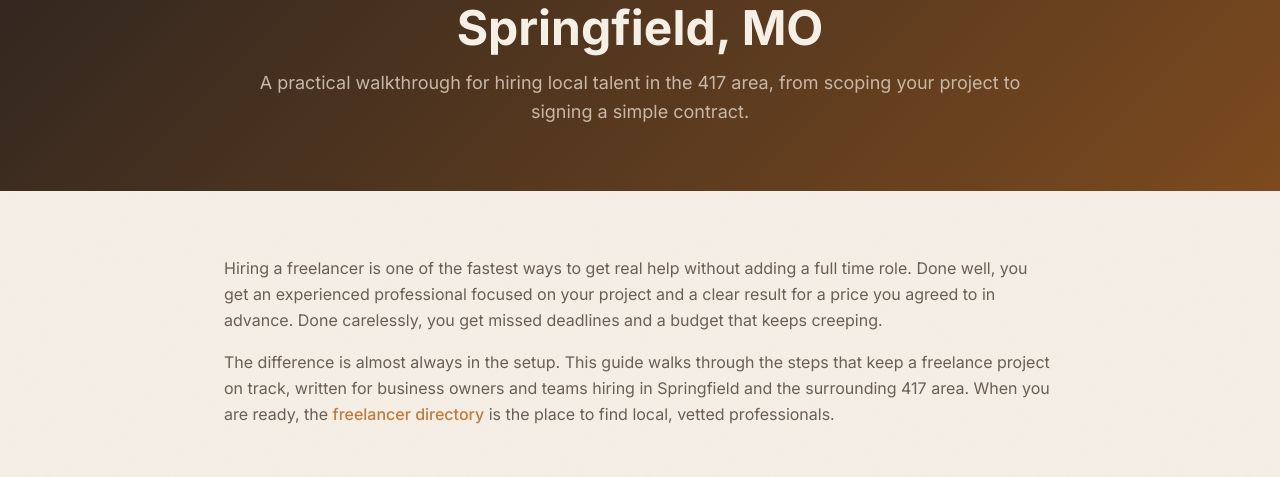
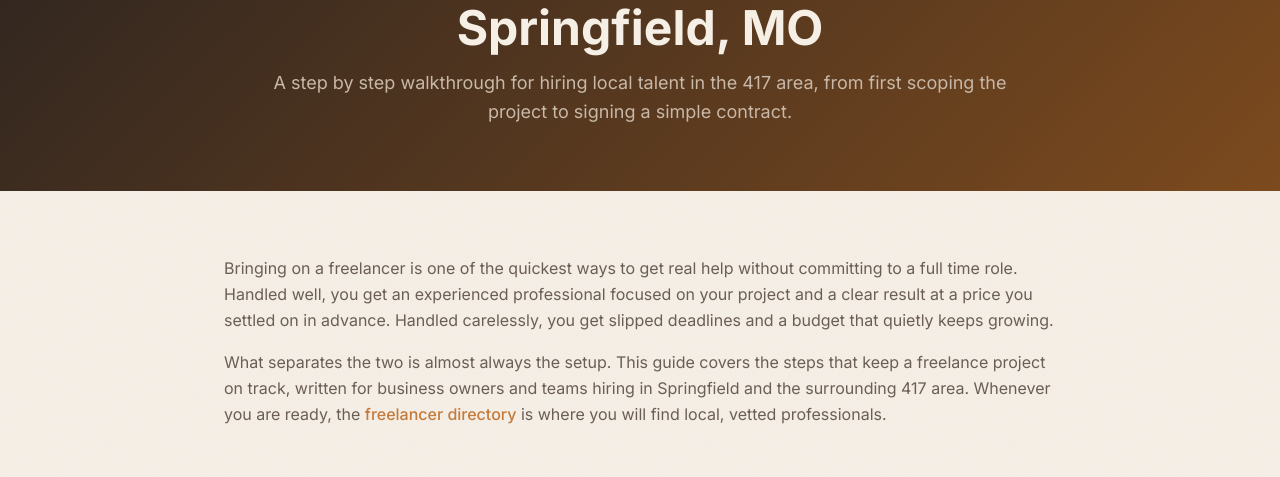
Before and after one commit to DeliverDigital-WebsiteAgency/417-freelancers, a Next.js app: page /how-to-hire-a-freelancer in a window 1280 px wide. Shown: the part 221-698 px from the top of the page. Built offline with nearby package versions, Linux system fonts and the light colour scheme; no server answers.

Commit message:
Reword how-to-hire guide hero and intro copy for freshness

```diff
--- a/src/app/how-to-hire-a-freelancer/page.tsx
+++ b/src/app/how-to-hire-a-freelancer/page.tsx
@@ -177,7 +177,7 @@ export default function HowToHirePage() {
             How to Hire a Freelancer in Springfield, MO
           </h1>
           <p className="text-lg leading-relaxed" style={{ color: "#C8B8A8" }}>
-            A practical walkthrough for hiring local talent in the 417 area, from scoping your project to signing a simple contract.
+            A step by step walkthrough for hiring local talent in the 417 area, from first scoping the project to signing a simple contract.
           </p>
         </div>
       </section>
@@ -186,14 +186,14 @@ export default function HowToHirePage() {
         {/* Intro */}
         <div className="mb-14 space-y-4 text-base leading-relaxed" style={{ color: "#6B5E55" }}>
           <p>
-            Hiring a freelancer is one of the fastest ways to get real help without adding a full time role. Done well, you get an experienced professional focused on your project and a clear result for a price you agreed to in advance. Done carelessly, you get missed deadlines and a budget that keeps creeping.
+            Bringing on a freelancer is one of the quickest ways to get real help without committing to a full time role. Handled well, you get an experienced professional focused on your project and a clear result at a price you settled on in advance. Handled carelessly, you get slipped deadlines and a budget that quietly keeps growing.
           </p>
           <p>
-            The difference is almost always in the setup. This guide walks through the steps that keep a freelance project on track, written for business owners and teams hiring in Springfield and the surrounding 417 area. When you are ready, the{" "}
+            What separates the two is almost always the setup. This guide covers the steps that keep a freelance project on track, written for business owners and teams hiring in Springfield and the surrounding 417 area. Whenever you are ready, the{" "}
             <Link href="/directory" className="font-medium" style={{ color: "#C47A3A" }}>
               freelancer directory
             </Link>{" "}
-            is the place to find local, vetted professionals.
+            is where you will find local, vetted professionals.
           </p>
         </div>
 
```
